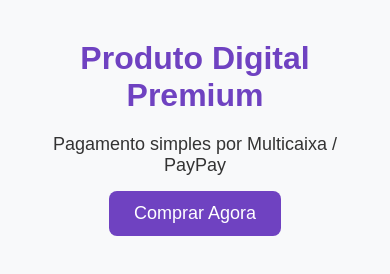
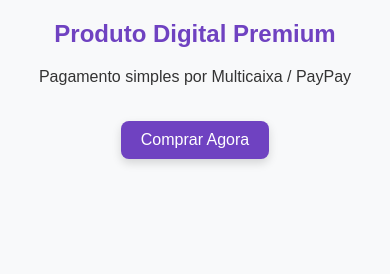
Before and after one commit to timoteodesa63-collab/wise-frontend, a plain HTML site: page index.html in a window 390 px wide. Drawn offline with Linux system fonts and the light colour scheme.

Commit message:
style.css

```diff
--- a/style.css
+++ b/style.css
@@ -67,3 +67,37 @@ input[type="text"], input[type="email"] {
   border: 1px solid #ccc;
   font-size: 16px;
 }
+/* Tornar o site responsivo */
+@media (max-width: 600px) {
+  body {
+    padding: 20px 10px;
+  }
+
+  h1, h2 {
+    font-size: 24px;
+  }
+
+  p {
+    font-size: 16px;
+  }
+
+  a, button {
+    font-size: 16px;
+    padding: 10px 20px;
+  }
+
+  form {
+    padding: 20px 15px;
+  }
+}
+
+/* Centralizar o link "Comprar Agora" na index.html */
+h1 + p + a {
+  display: inline-block;
+  margin-top: 20px;
+}
+
+/* Pequeno efeito de sombra nos botões */
+a, button {
+  box-shadow: 0 4px 10px rgba(0,0,0,0.15);
+}
```
